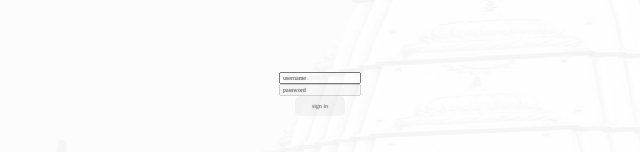
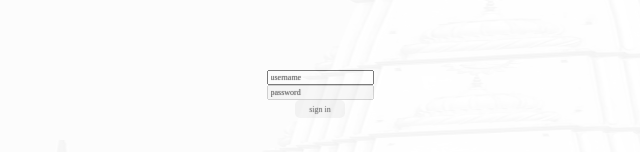
Before and after one commit to Naveen-Jangir-1984/jangirs, a React (Create React App) app: page / in a window 1280 px wide. Shown: the part 306-458 px from the top of the page, without its empty margins (320-960 px from the left). Built offline with nearby package versions, Linux system fonts and the light colour scheme.

Commit message:
cosmetic changes

```diff
--- a/src/App.css
+++ b/src/App.css
@@ -1,6 +1,6 @@
 * {
   margin: 0;
-  font-size: 6px;
+  font-size: 8px;
   font-family: "calibri light";
   text-shadow: 0 0 1px grey;
 }
@@ -18,7 +18,7 @@
 
 button {
   width: 50px;
-  height: 20px;
+  height: 18px;
   background-color: whitesmoke;
   border: none;
   border-radius: 5px;
--- a/src/frontend/filter/Filter.css
+++ b/src/frontend/filter/Filter.css
@@ -9,7 +9,7 @@
 }
 
 .filter-label {
-  font-weight: bolder;
+  font-size: 6px;
   width: 100%;
 }
 
```
